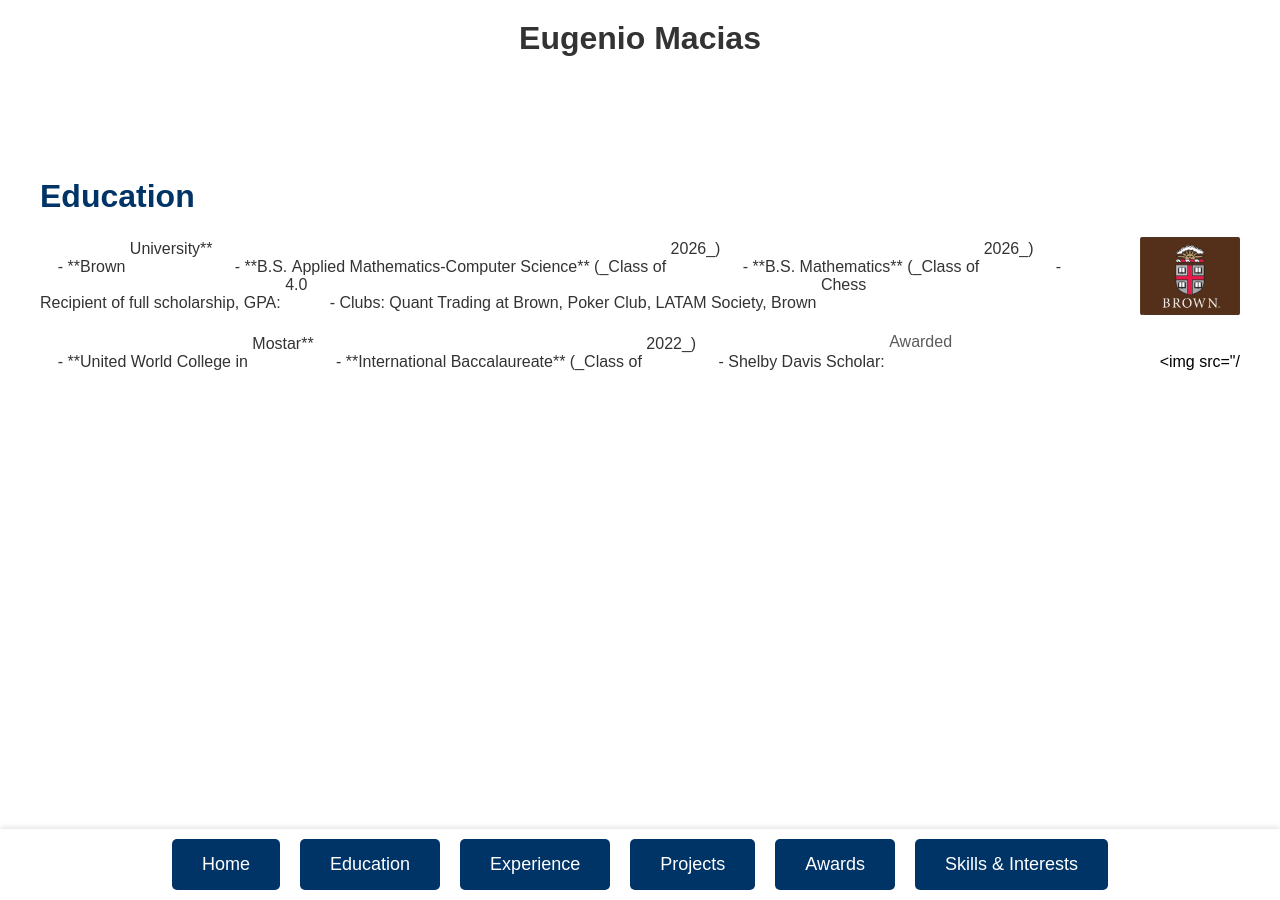
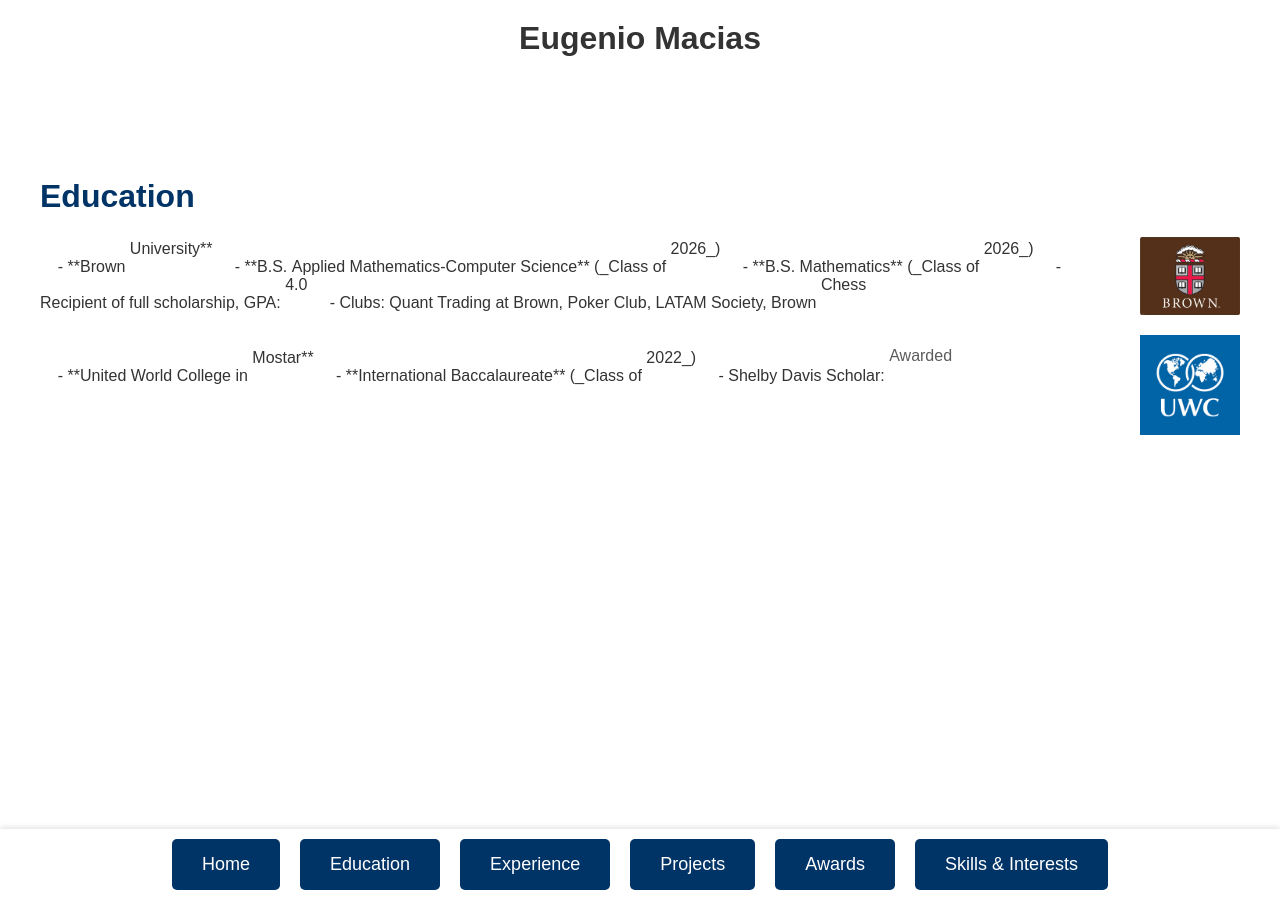
Before and after one commit to xXElGenio0203Xx/eugenio-macias.github.io, a Jekyll site: the page built from education.md, in a window 1280 px wide. Built offline with Jekyll 4.4.1, drawn with Linux system fonts in a browser that asks for light colours.

Commit message:
Update education.md

```diff
--- a/education.md
+++ b/education.md
@@ -25,4 +25,6 @@ title: Education
       - Shelby Davis Scholar: Awarded $40,000/year scholarship
   </div>
   <div class="education-logo">
-    <img src="/
+    <img src="/assets/images/UWC_logo.png" alt="UWC Logo">
+  </div>
+</div>
```
